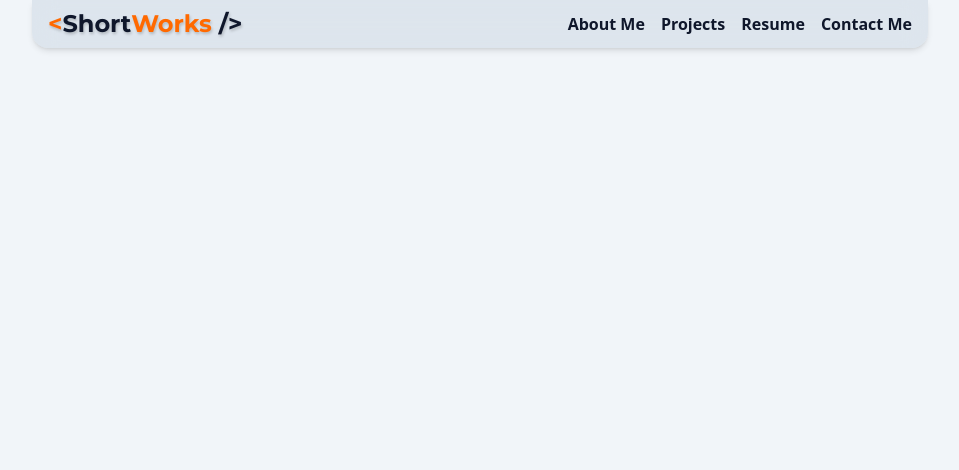
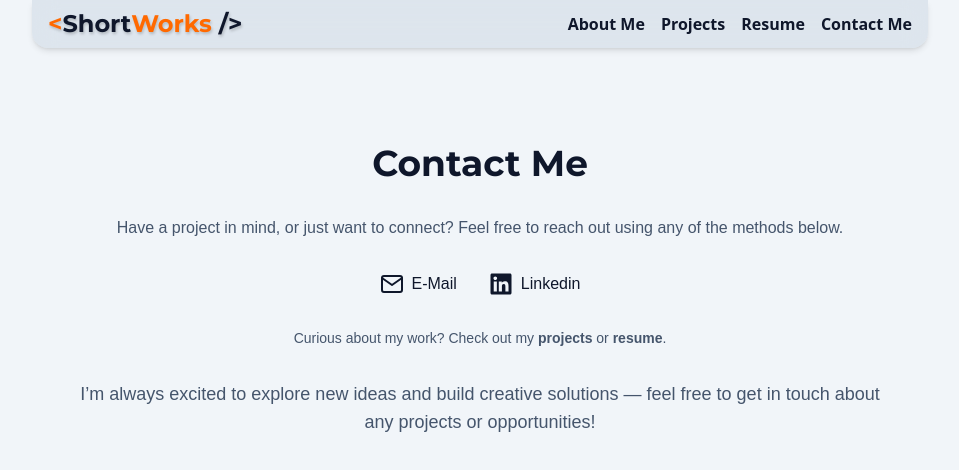
Before and after one commit to shortworks/portfolio-frontend, a React (Vite) app: page /contact in a window 1280 px wide. Shown: the top 470 px of the page, without its empty margins (160-1119 px from the left). Built offline with nearby package versions, Linux system fonts and the light colour scheme.

Commit message:
contact page is good for now; will add a form later

```diff
--- a/package.json
+++ b/package.json
@@ -14,6 +14,7 @@
         "framer-motion": "^12.23.24",
         "react": "^19.1.1",
         "react-dom": "^19.1.1",
+        "react-icons": "^5.5.0",
         "react-router-dom": "^7.9.2"
     },
     "devDependencies": {
--- a/src/App.tsx
+++ b/src/App.tsx
@@ -2,6 +2,7 @@ import { BrowserRouter, Route, Routes } from 'react-router-dom'
 import Navbar from './components/Navbar'
 import HomePage from './pages/HomePage'
 import Resume from './pages/Resume'
+import ContactMe from './pages/ContactMe'
 
 export default function App() {
   return (
@@ -12,6 +13,7 @@ export default function App() {
           <Routes>
             <Route path="/" element={<HomePage />} />
             <Route path="/resume" element={<Resume />} />
+            <Route path="/contact" element={<ContactMe />} />
           </Routes>
         </div>
       </div>
--- a/src/components/Navbar.tsx
+++ b/src/components/Navbar.tsx
@@ -20,7 +20,7 @@ export default function Navbar() {
           id="nav-container"
           className="relative flex grow items-center select-none"
         >
-          <div className="font-header text-shadow hover:text-shadow-hover text-2xl font-bold">
+          <div className="font-header text-shadow hover:text-shadow-hover text-2xl font-bold transition-all">
             <Link to="/">
               <span className="text-accent">{'<'}</span>
               <span className="text-primary">Short</span>
@@ -30,7 +30,7 @@ export default function Navbar() {
           </div>
           <div
             id="menu-button"
-            className="hover:text-shadow-hover ml-auto flex items-center font-semibold sm:hidden"
+            className="hover:text-shadow-hover ml-auto flex items-center font-semibold transition-all sm:hidden"
           >
             <MenuButton
               open={menuOpen}
@@ -72,7 +72,7 @@ export default function Navbar() {
             <Link
               key={link.to}
               to={link.to}
-              className="hover:text-shadow-hover font-semibold"
+              className="hover:text-shadow-hover font-semibold transition-all"
             >
               {link.label}
             </Link>
--- /dev/null
+++ b/src/pages/ContactMe.tsx
@@ -0,0 +1,71 @@
+import { FaLinkedin } from 'react-icons/fa'
+import { FiMail } from 'react-icons/fi'
+import type { IconType } from 'react-icons'
+
+export default function ContactMe() {
+  return (
+    <section className="font-body mx-auto space-y-8 px-8 py-12 text-center sm:py-24">
+      <h1 className="font-header text-4xl font-bold">Contact Me</h1>
+      <p className="text-secondary">
+        Have a project in mind, or just want to connect? Feel free to reach out
+        using any of the methods below.
+      </p>
+      <div className="flex flex-col items-center justify-center gap-2 sm:flex-row sm:gap-8">
+        <ContactLink
+          icon={FiMail}
+          name="E-Mail"
+          link="mailto:nickolas.short@shortworks.dev"
+        />
+        <ContactLink
+          icon={FaLinkedin}
+          name="Linkedin"
+          link="https://www.linkedin.com/in/nickolas-short/"
+        />
+      </div>
+      <p className="text-secondary text-sm">
+        {'Curious about my work? Check out my '}
+        <a
+          href="/projects"
+          className="text-secondary font-semibold hover:text-slate-900"
+        >
+          projects
+        </a>
+        {' or '}
+        <a
+          href="/resume"
+          className="text-secondary font-semibold hover:text-slate-900"
+        >
+          resume
+        </a>
+        .
+      </p>
+      <p className="text-secondary text-center text-lg">
+        I’m always excited to explore new ideas and build creative solutions —
+        feel free to get in touch about any projects or opportunities!
+      </p>
+    </section>
+  )
+}
+
+interface ContactLinkProps {
+  icon: IconType
+  name: string
+  link: string
+}
+
+function ContactLink({ icon: Icon, name, link }: ContactLinkProps) {
+  return (
+    <a
+      href={link}
+      target={link.startsWith('http') ? '_blank' : undefined}
+      rel="noopener noreferrer"
+    >
+      <div className="group text-primary flex items-center gap-2 transition-all hover:cursor-pointer hover:drop-shadow-lg">
+        <Icon className="h-6 w-6 transition-colors group-hover:text-orange-500" />
+        <span className="transition-colors group-hover:text-orange-500">
+          {name}
+        </span>
+      </div>
+    </a>
+  )
+}
```
Also changed, not shown: 1 other file (tests, documents, lock files or other folders).
